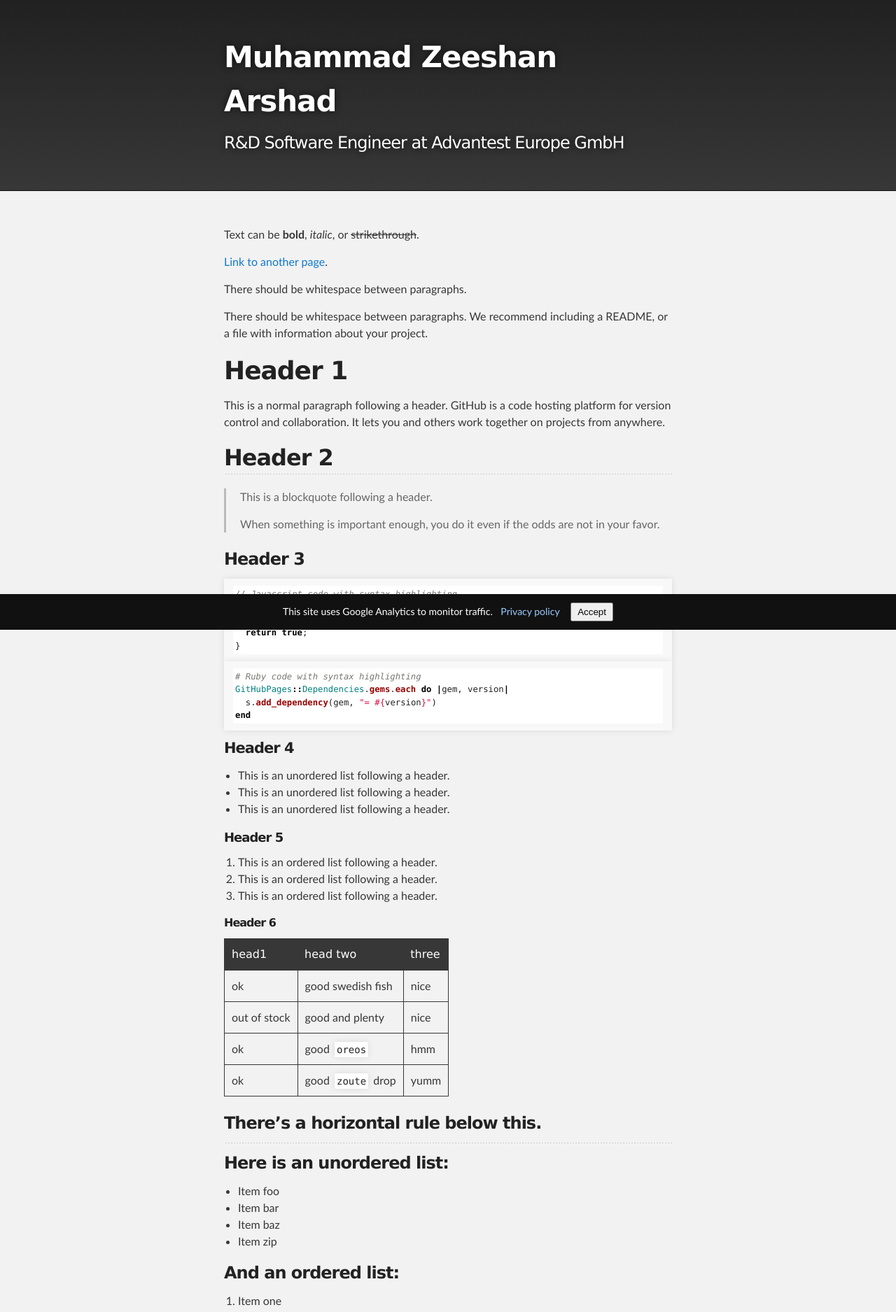
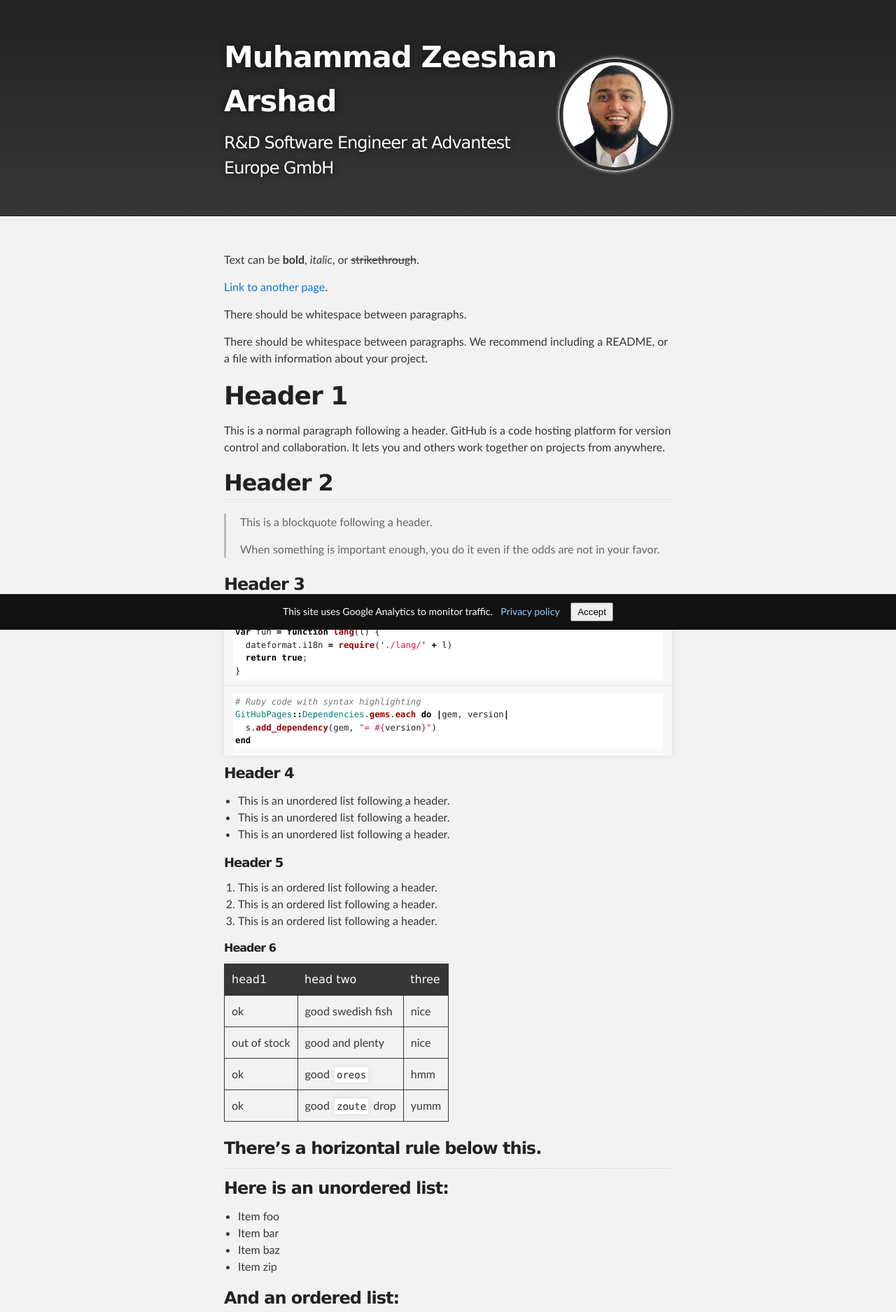
Before and after one commit to ZsnZeeshan/zsnzeeshan.github.io, a Jekyll site: the page built from debugDefault.md, in a window 1280 px wide. Shown: the top 1875 px of the page at 70% size. Built offline with Jekyll 4.4.1, drawn with Linux system fonts in a browser that asks for light colours; comment, search, counter and statistics services are not loaded.

Commit message:
cleanup html

```diff
--- /dev/null
+++ b/_includes/content.html
@@ -0,0 +1,6 @@
+    <!-- MAIN CONTENT -->
+    <div id="main_content_wrap" class="outer">
+      <section id="main_content" class="inner">
+        {{ content }}
+      </section>
+    </div>
--- /dev/null
+++ b/_includes/footer.html
@@ -0,0 +1,8 @@
+    <!-- FOOTER -->
+    <div id="footer_wrap" class="outer">
+      <footer class="inner">
+        {% if site.github.is_project_page %}
+        <!-- <p>Copyright {{ site.title | default: site.github.repository_name }} maintained by <a href="{{ site.github.owner_url }}">{{ site.github.owner_name }}</a></p> -->
+        {% endif %}
+      </footer>
+    </div>
--- a/_includes/head-custom.html
+++ /dev/null
@@ -1,9 +0,0 @@
-<!-- start custom head snippets, customize with your own _includes/head-custom.html file -->
-
-<!-- Setup Google Analytics -->
-{% include head-custom-google-analytics.html %}
-
-<!-- You can set your favicon here -->
-<!-- link rel="shortcut icon" type="image/x-icon" href="{{ '/favicon.ico' | relative_url }}" -->
-
-<!-- end custom head snippets -->
--- /dev/null
+++ b/_includes/head.html
@@ -0,0 +1,11 @@
+<!-- Start header -->
+    <meta charset="utf-8">
+    <meta http-equiv="X-UA-Compatible" content="IE=edge">
+    <meta name="google-site-verification" content="s0EXQeM2snas5wN8bLZP-OIWsv6faDnYrkryZGwqci4" />
+    <meta name="viewport" content="width=device-width,maximum-scale=2">
+    <link rel="stylesheet"
+      href="{{ '/assets/css/style.css?v=' | append: site.github.build_revision | relative_url }}">
+    <link rel="icon" href="{{ '/assets/favicon.png' | relative_url }}">
+    {% seo %}
+    {% include head-analytics.html %}
+<!-- End header -->
--- /dev/null
+++ b/_includes/header.html
@@ -0,0 +1,26 @@
+<!-- HEADER -->
+    <div id="header_wrap" class="outer">
+      <header class="inner"
+        style="display:flex; justify-content:space-between; align-items:center;">
+        <div>
+          {% if site.github.is_project_page %}
+          <!-- <a id="forkme_banner" href="{{ site.github.repository_url }}">View on GitHub</a> -->
+          {% endif %}
+          <h1 id="project_title">{{ site.title | default:
+            site.github.repository_name }}</h1>
+          <h2 id="project_tagline">{{ site.description | default:
+            site.github.project_tagline }}</h2>
+
+          {% if site.show_downloads %}
+          <!--
+      <section id="downloads">
+        <a class="zip_download_link" href="{{ site.github.zip_url }}">Download this project as a .zip file</a>
+        <a class="tar_download_link" href="{{ site.github.tar_url }}">Download this project as a tar.gz file</a>
+      </section>
+      -->
+          {% endif %}
+        </div>
+        <img src="assets/images/profile.jpg" alt="profile"
+          style="width:150px; aspect-ratio:1/1; border-radius:50%; object-fit:cover;">
+      </header>
+    </div>
--- a/_layouts/default.html
+++ /dev/null
@@ -1,54 +0,0 @@
-<!DOCTYPE html>
-<html lang="{{ site.lang | default: "en" }}">
-
-  <head>
-    <meta charset='utf-8'>
-    <meta http-equiv="X-UA-Compatible" content="IE=edge">
-    <meta name="google-site-verification" content="s0EXQeM2snas5wN8bLZP-OIWsv6faDnYrkryZGwqci4" />
-    <meta name="viewport" content="width=device-width,maximum-scale=2">
-    <link rel="stylesheet" type="text/css" media="screen"
-      href="{{ '/assets/css/style.css?v=' | append: site.github.build_revision | relative_url }}">
-    {% seo %}
-  </head>
-
-  <body>
-    {% include head-custom.html %}
-    <!-- HEADER -->
-    <div id="header_wrap" class="outer">
-      <header class="inner">
-        {% if site.github.is_project_page %}
-        <!--   <a id="forkme_banner" href="{{ site.github.repository_url }}">View on GitHub</a> -->
-        {% endif %}
-
-        <h1 id="project_title">{{ site.title | default:
-          site.github.repository_name }}</h1>
-        <h2 id="project_tagline">{{ site.description | default:
-          site.github.project_tagline }}</h2>
-
-        {% if site.show_downloads %}
-        <!--  <section id="downloads">
-              <a class="zip_download_link" href="{{ site.github.zip_url }}">Download this project as a .zip file</a>
-              <a class="tar_download_link" href="{{ site.github.tar_url }}">Download this project as a tar.gz file</a>
-            </section> -->
-        {% endif %}
-      </header>
-    </div>
-
-    <!-- MAIN CONTENT -->
-    <div id="main_content_wrap" class="outer">
-      <section id="main_content" class="inner">
-        {{ content }}
-      </section>
-    </div>
-
-    <!-- FOOTER  -->
-    <div id="footer_wrap" class="outer">
-      <footer class="inner">
-        {% if site.github.is_project_page %}
-        <!-- <p class="copyright">{{ site.title | default: site.github.repository_name }} maintained by <a href="{{ site.github.owner_url }}">{{ site.github.owner_name }}</a></p> -->
-        {% endif %}
-        <!--  <p>Published with <a href="https://pages.github.com">GitHub Pages</a></p> -->
-      </footer>
-    </div>
-  </body>
-</html>
--- a/_layouts/home.html
+++ b/_layouts/home.html
@@ -2,60 +2,15 @@
 <html lang="{{ site.lang | default: "en" }}">
 
   <head>
-    <meta charset="utf-8">
-    <meta http-equiv="X-UA-Compatible" content="IE=edge">
-    <meta name="google-site-verification" content="s0EXQeM2snas5wN8bLZP-OIWsv6faDnYrkryZGwqci4" />
-    <meta name="viewport" content="width=device-width,maximum-scale=2">
-    <link rel="stylesheet"
-      href="{{ '/assets/css/style.css?v=' | append: site.github.build_revision | relative_url }}">
-    <link rel="icon" href="{{ '/assets/favicon.png' | relative_url }}">
-    {% seo %}
+    {% include head.html %}
   </head>
 
   <body>
-    {% include head-custom.html %}
-    <!-- HEADER -->
-    <div id="header_wrap" class="outer">
-      <header class="inner"
-        style="display:flex; justify-content:space-between; align-items:center;">
-        <div>
-          {% if site.github.is_project_page %}
-          <!-- <a id="forkme_banner" href="{{ site.github.repository_url }}">View on GitHub</a> -->
-          {% endif %}
-          <h1 id="project_title">{{ site.title | default:
-            site.github.repository_name }}</h1>
-          <h2 id="project_tagline">{{ site.description | default:
-            site.github.project_tagline }}</h2>
+    {% include header.html %}
 
-          {% if site.show_downloads %}
-          <!--
-      <section id="downloads">
-        <a class="zip_download_link" href="{{ site.github.zip_url }}">Download this project as a .zip file</a>
-        <a class="tar_download_link" href="{{ site.github.tar_url }}">Download this project as a tar.gz file</a>
-      </section>
-      -->
-          {% endif %}
-        </div>
-        <img src="assets/images/profile.jpg" alt="profile"
-          style="width:150px; aspect-ratio:1/1; border-radius:50%; object-fit:cover;">
-      </header>
-    </div>
+    {% include content.html %}
 
-    <!-- MAIN CONTENT -->
-    <div id="main_content_wrap" class="outer">
-      <section id="main_content" class="inner">
-        {{ content }}
-      </section>
-    </div>
-
-    <!-- FOOTER -->
-    <div id="footer_wrap" class="outer">
-      <footer class="inner">
-        {% if site.github.is_project_page %}
-        <!-- <p>Copyright {{ site.title | default: site.github.repository_name }} maintained by <a href="{{ site.github.owner_url }}">{{ site.github.owner_name }}</a></p> -->
-        {% endif %}
-      </footer>
-    </div>
+    {% include footer.html %}
 
   </body>
 
```
Also changed, not shown: _includes/head-analytics.html (renamed from _includes/head-custom-google-analytics.html, +0 -11 lines), debugDefault.md (renamed from debug.md, +1 -1 lines), oldREADME.md (renamed from README.md), 1 other file.
